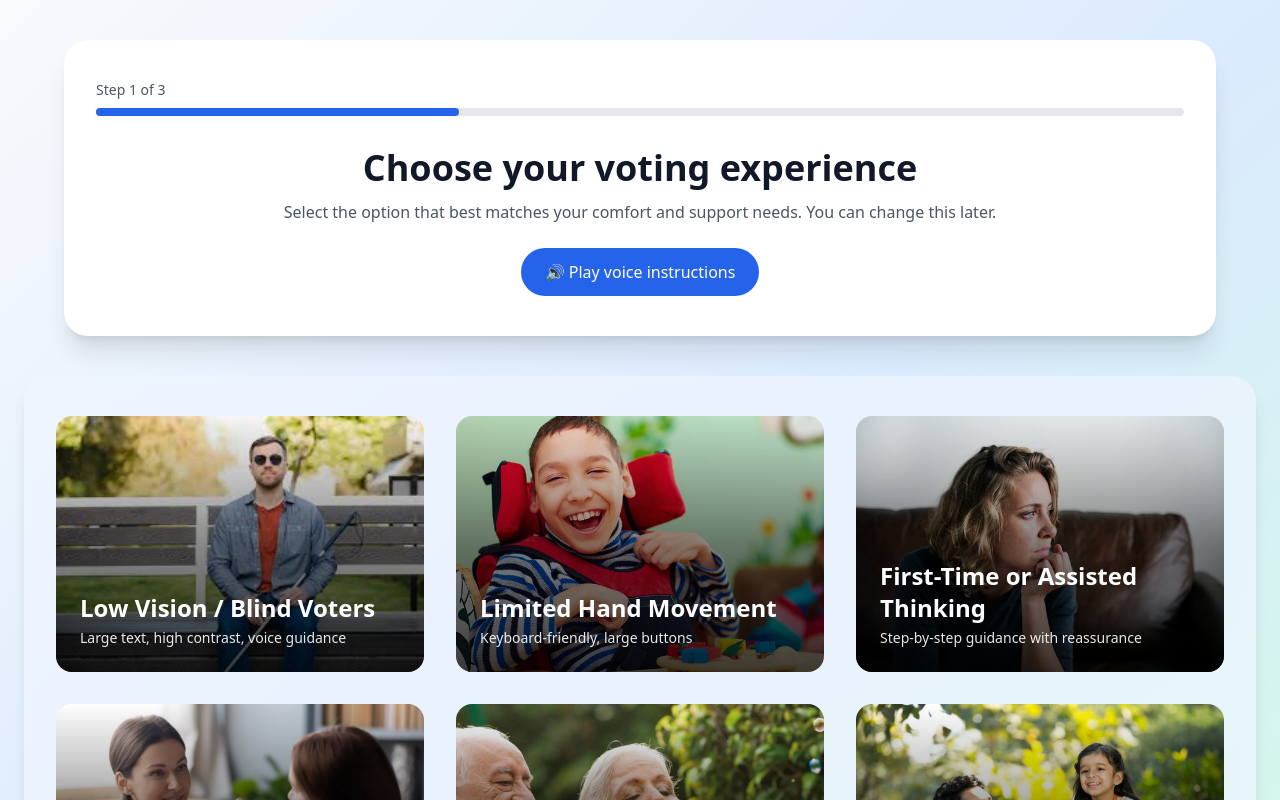
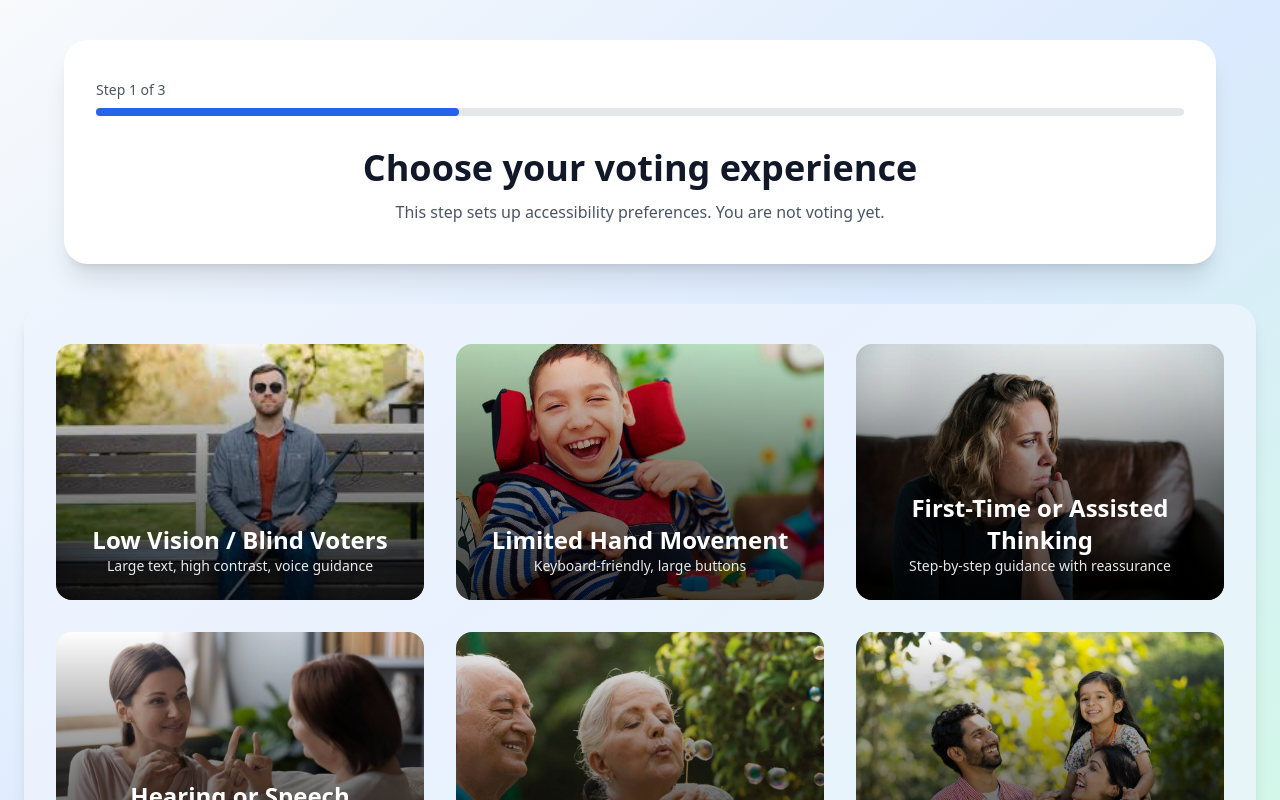
Before and after one commit to ByteQuest-2025/GFGBQ-Team-vibe123, a React app in the folder frontend/: page / in a window 1280 px wide. Shown: the top 800 px of the page. Built offline with nearby package versions, Linux system fonts and the light colour scheme; the HTML template or start-up script is replaced by a standard one.

Commit message:
Enable full voice-driven accessibility mode selection with global interaction and speech recognition

```diff
--- a/frontend/src/pages/AccessibilityModeSelect.jsx
+++ b/frontend/src/pages/AccessibilityModeSelect.jsx
@@ -8,6 +8,7 @@ import { AccessibilityContext } from "../context/AccessibilityContext";
 const modes = [
   {
     id: "vision",
+    keywords: ["blind", "low vision", "vision", "visually impaired"],
     title: "Low Vision / Blind Voters",
     desc: "Large text, high contrast, voice guidance",
     image: "/accessibility/low-vision.jpg",
@@ -19,6 +20,7 @@ const modes = [
   },
   {
     id: "motor",
+    keywords: ["hand", "movement", "motor", "keyboard"],
     title: "Limited Hand Movement",
     desc: "Keyboard-friendly, large buttons",
     image: "/accessibility/motor.jpg",
@@ -28,6 +30,7 @@ const modes = [
   },
   {
     id: "cognitive",
+    keywords: ["first time", "assisted", "thinking", "help"],
     title: "First-Time or Assisted Thinking",
     desc: "Step-by-step guidance with reassurance",
     image: "/accessibility/cognitive.jpg",
@@ -37,6 +40,7 @@ const modes = [
   },
   {
     id: "hearing",
+    keywords: ["hearing", "speech", "deaf"],
     title: "Hearing or Speech Difficulty",
     desc: "Visual-only guidance, clear confirmations",
     image: "/accessibility/hearing.jpg",
@@ -44,6 +48,7 @@ const modes = [
   },
   {
     id: "senior",
+    keywords: ["senior", "elderly", "old"],
     title: "Senior Citizens",
     desc: "Large text, slow-paced, clear instructions",
     image: "/accessibility/senior.jpg",
@@ -53,6 +58,7 @@ const modes = [
   },
   {
     id: "standard",
+    keywords: ["standard", "normal", "default"],
     title: "Standard Voting",
     desc: "Accessible defaults with optional tools",
     image: "/accessibility/standard.jpg",
@@ -63,73 +69,117 @@ const modes = [
 export default function AccessibilityModeSelect() {
   const navigate = useNavigate();
   const ctx = useContext(AccessibilityContext);
-  const hasSpokenOnce = useRef(false);
+  const spokenOnce = useRef(false);
+  const recognitionRef = useRef(null);
 
   /* ================================
-     FORCE ENABLE VOICE FOR STEP 1
+     FORCE ENABLE VOICE
   ================================= */
   useEffect(() => {
-    if (ctx.setVoice) {
-      ctx.setVoice(true);
-    }
+    ctx.setVoice(true);
   }, []);
 
   /* ================================
-     SPEAK HELPER (SAFE)
+     SPEAK FUNCTION
   ================================= */
   const speak = (text) => {
     if (!window.speechSynthesis) return;
     window.speechSynthesis.cancel();
     const utterance = new SpeechSynthesisUtterance(text);
     utterance.rate = 0.9;
-    utterance.pitch = 1;
     window.speechSynthesis.speak(utterance);
   };
 
   /* ================================
-     VOICE MESSAGE
+     VOICE INSTRUCTIONS
   ================================= */
-  const instructionText =
+  const instructions =
     "Step 1 of 3. Choose your voting experience. " +
-    "This step helps customize accessibility. " +
     "You are not voting yet. " +
-    "Use arrow keys or tap to choose an option.";
+    "You can say, for example: choose blind option, or select senior citizens. " +
+    "You can also tap anywhere to hear these instructions again.";
 
   /* ================================
-     HANDLE OPTION SELECTION
+     START VOICE RECOGNITION
   ================================= */
-  const handleSelect = (mode) => {
-    mode.setup(ctx);
-    speak(`${mode.title} selected. Moving to the next step.`);
-    navigate("/vote");
+  const startListening = () => {
+    const SpeechRecognition =
+      window.SpeechRecognition || window.webkitSpeechRecognition;
+
+    if (!SpeechRecognition) {
+      speak("Voice recognition is not supported in this browser.");
+      return;
+    }
+
+    const recognition = new SpeechRecognition();
+    recognition.lang = "en-US";
+    recognition.continuous = true;
+    recognition.interimResults = false;
+
+    recognition.onresult = (event) => {
+      const transcript = event.results[event.results.length - 1][0].transcript
+        .toLowerCase();
+
+      for (const mode of modes) {
+        if (mode.keywords.some((k) => transcript.includes(k))) {
+          speak(`${mode.title} selected.`);
+          mode.setup(ctx);
+          recognition.stop();
+          navigate("/vote");
+          return;
+        }
+      }
+
+      speak("I did not understand. Please say the option again.");
+    };
+
+    recognition.start();
+    recognitionRef.current = recognition;
   };
 
+  /* ================================
+     CLICK ANYWHERE HANDLER
+  ================================= */
+  const handlePageInteraction = (e) => {
+    // Ignore clicks on cards
+    if (e.target.closest("[data-card]")) return;
+
+    if (!spokenOnce.current) {
+      speak(instructions);
+      startListening();
+      spokenOnce.current = true;
+    } else {
+      speak(instructions);
+    }
+  };
+
+  /* ================================
+     CLEANUP
+  ================================= */
+  useEffect(() => {
+    return () => {
+      if (recognitionRef.current) {
+        recognitionRef.current.stop();
+      }
+    };
+  }, []);
+
   return (
-    <div className="min-h-screen bg-gradient-to-br from-slate-50 via-blue-100 to-emerald-100 px-6 py-10">
+    <div
+      className="min-h-screen bg-gradient-to-br from-slate-50 via-blue-100 to-emerald-100 px-6 py-10"
+      onClick={handlePageInteraction}
+      onKeyDown={handlePageInteraction}
+      tabIndex={0}
+      aria-label="Accessibility setup screen. Click or press any key for voice instructions."
+    >
 
-      {/* =========================
-          CARD 1 — STEP INFO
-      ========================== */}
-      <section
-        className="max-w-6xl mx-auto bg-white rounded-3xl shadow-xl
-                   px-8 py-10 mb-10"
-        aria-labelledby="step-heading"
-      >
-        <p
-          id="step-heading"
-          className="text-sm font-medium text-gray-600 mb-2"
-        >
+      {/* CARD 1 — STEP INFO */}
+      <section className="max-w-6xl mx-auto bg-white rounded-3xl shadow-xl px-8 py-10 mb-10">
+        <p className="text-sm font-medium text-gray-600 mb-2">
           Step 1 of 3
         </p>
 
-        <div
-          className="h-2 w-full bg-gray-200 rounded-full mb-8"
-          role="progressbar"
-          aria-valuemin="0"
-          aria-valuemax="100"
-          aria-valuenow="33"
-          aria-label="Voting setup progress"
-        >
+        <div className="h-2 w-full bg-gray-200 rounded-full mb-8">
           <div className="h-2 w-1/3 bg-blue-600 rounded-full"></div>
         </div>
 
@@ -137,70 +187,41 @@ export default function AccessibilityModeSelect() {
           Choose your voting experience
         </h1>
 
-        <p className="text-center text-gray-600 max-w-3xl mx-auto">
-          Select the option that best matches your comfort and support needs.
-          You can change this later.
+        <p className="text-center text-gray-600">
+          This step sets up accessibility preferences. You are not voting yet.
         </p>
-
-        {/* 🔊 VOICE BUTTON — REQUIRED FOR BROWSER */}
-        <button
-          onClick={() => {
-            speak(instructionText);
-            hasSpokenOnce.current = true;
-          }}
-          className="mt-6 mx-auto block px-6 py-3 rounded-full
-                     bg-blue-600 text-white font-medium
-                     focus:outline-none focus:ring-4 focus:ring-blue-300"
-          aria-label="Play voice instructions"
-        >
-          🔊 Play voice instructions
-        </button>
       </section>
 
-      {/* =========================
-          CARD 2 — OPTIONS
-      ========================== */}
-      <section
-        className="max-w-7xl mx-auto rounded-3xl
-                   bg-blue-50/70 backdrop-blur-sm
-                   px-8 py-10 shadow-lg"
-        role="group"
-        aria-label="Voting experience options"
-      >
+      {/* CARD 2 — OPTIONS */}
+      <section className="max-w-7xl mx-auto rounded-3xl bg-blue-50/70 px-8 py-10 shadow-lg">
         <div className="grid grid-cols-1 md:grid-cols-3 gap-8">
           {modes.map((mode) => (
             <button
               key={mode.id}
-              onClick={() => handleSelect(mode)}
+              data-card
+              onClick={() => {
+                speak(`${mode.title} selected.`);
+                mode.setup(ctx);
+                navigate("/vote");
+              }}
+              className="relative h-64 rounded-2xl overflow-hidden focus:ring-4 focus:ring-blue-400"
               aria-label={`Select ${mode.title}`}
-              className="relative h-64 rounded-2xl overflow-hidden
-                         focus:outline-none focus:ring-4 focus:ring-blue-400
-                         transition-transform hover:scale-[1.02]"
             >
               <img
                 src={mode.image}
                 alt=""
                 className="absolute inset-0 w-full h-full object-cover"
               />
-
               <div className="absolute inset-0 bg-gradient-to-t from-black/75 via-black/45 to-transparent"></div>
-
-              <div className="relative z-10 h-full flex flex-col justify-end p-6 text-left">
+              <div className="relative z-10 h-full flex flex-col justify-end p-6">
                 <h2 className="text-2xl font-bold text-white">
                   {mode.title}
                 </h2>
-                <p className="text-white/90 text-sm mt-1">
-                  {mode.desc}
-                </p>
+                <p className="text-white/90 text-sm">{mode.desc}</p>
               </div>
             </button>
           ))}
         </div>
-
-        <p className="mt-10 text-sm text-gray-600 text-center">
-          This step only sets up accessibility preferences.
-          No personal data is stored.
-        </p>
       </section>
     </div>
   );
```
